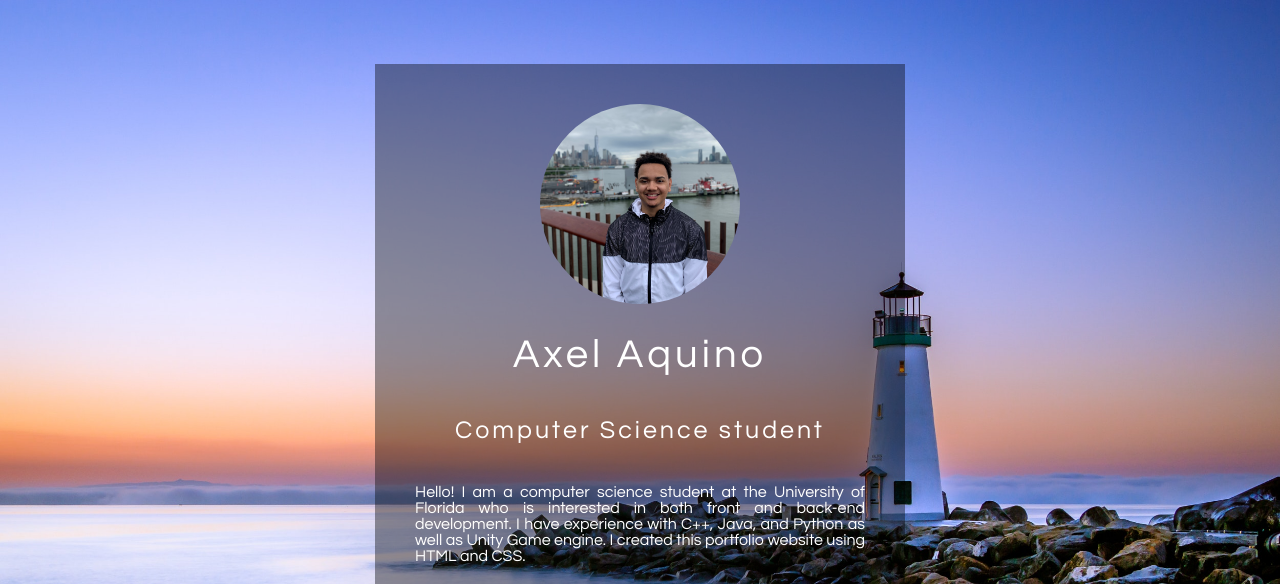
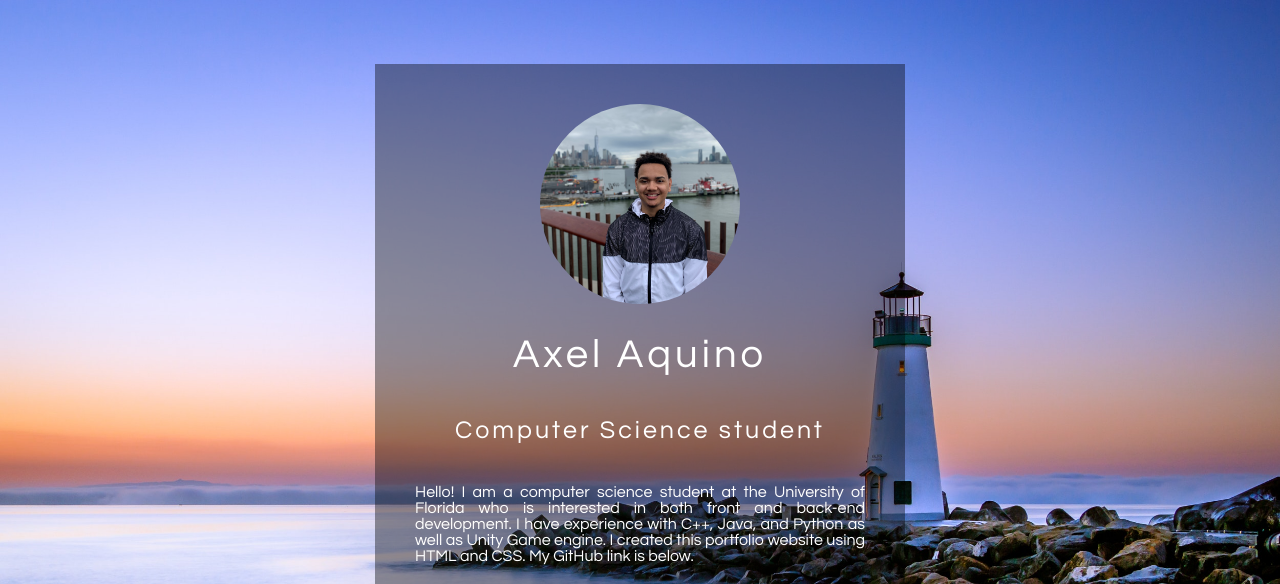
Before and after one commit to axelaquinoj/axelaquinoj.github.io, a website built with Parcel: page index.html in a window 1280 px wide. Shown: the top 584 px of the page. Built offline with nearby package versions, Linux system fonts and the light colour scheme.

Commit message:
updated bio

```diff
--- a/index.html
+++ b/index.html
@@ -15,7 +15,8 @@
   <h1>Axel Aquino</h1>
   <h5>Computer Science student</h5>
   <p>Hello! I am a computer science student at the University of Florida who is interested in
-  both front and back-end development. I have experience with C++, Java, and Python as well as Unity Game engine. I created this portfolio website using HTML and CSS.</p>
+  both front and back-end development. I have experience with C++, Java, and Python as well as Unity Game engine. I created this portfolio website using HTML and CSS. My GitHub link
+  is below.</p>
   <ul>
     <li><a href="https://github.com/axelaquinoj"><i class="fa-brands fa-square-github"></i></a> </li>
   </ul>
```
